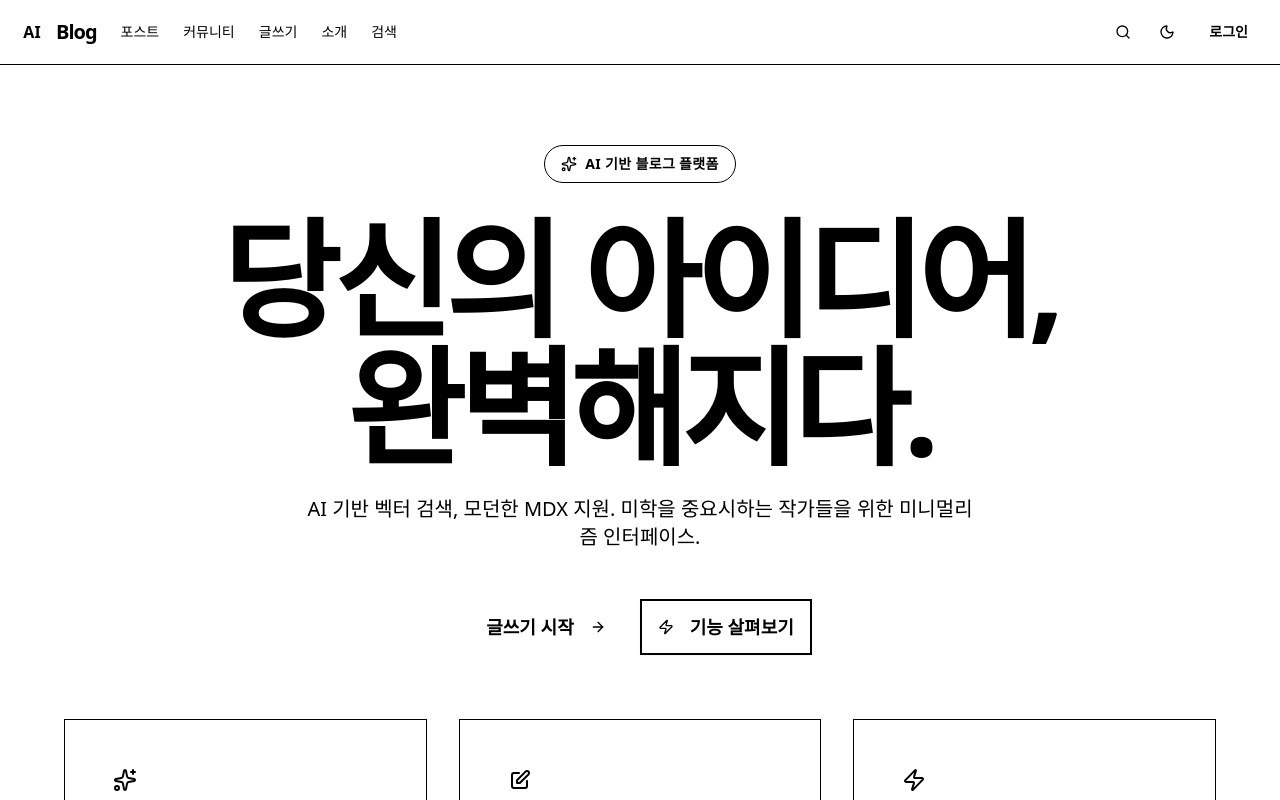
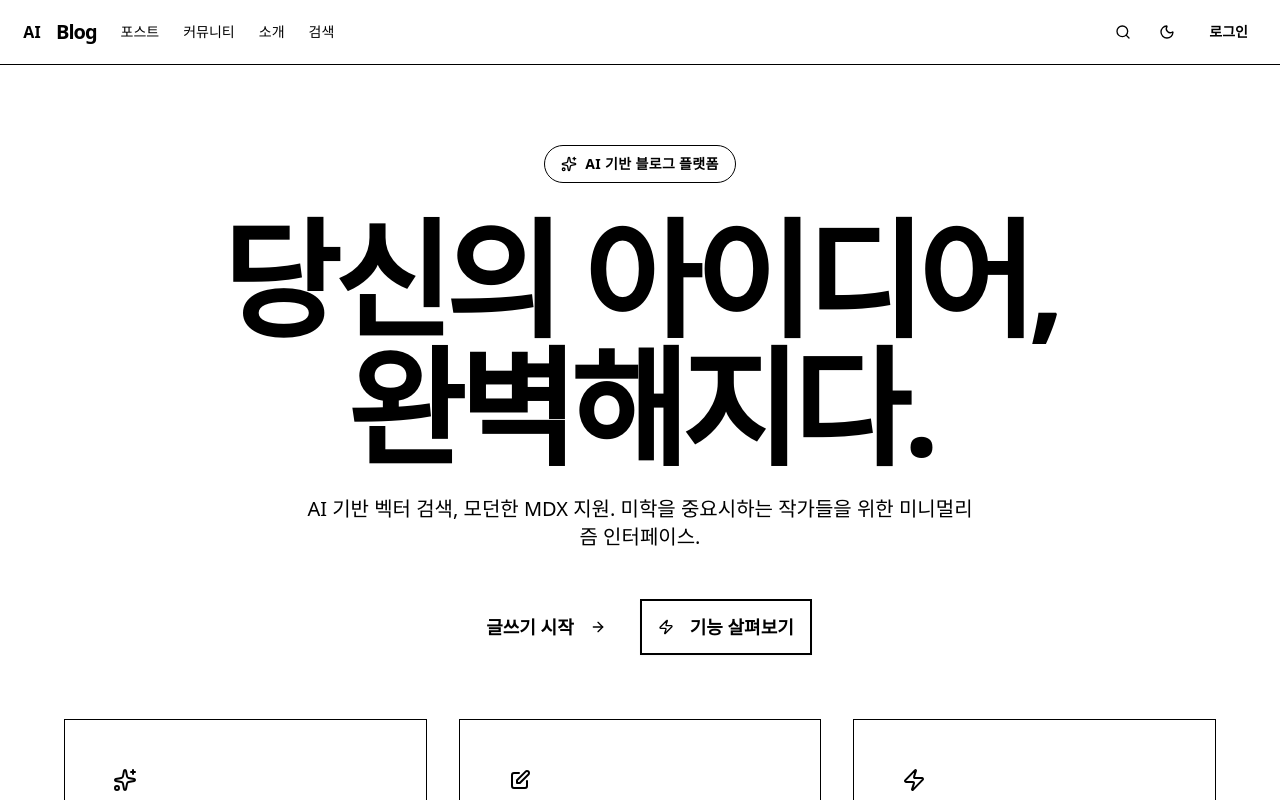
Before and after one commit to jmj732/My-Blog, a Next.js app: page / in a window 1280 px wide. Shown: the top 800 px of the page. Built offline with nearby package versions, Linux system fonts and the light colour scheme; no server answers.

Commit message:
refactor: 헤더 글 쓰기 ADMIN만 보이도록 변경

```diff
--- a/src/components/layout/header.tsx
+++ b/src/components/layout/header.tsx
@@ -77,9 +77,11 @@ export function Header() {
                     <Link href="/community" className="hover:text-primary transition-colors">
                         커뮤니티
                     </Link>
-                    <Link href="/write" className="hover:text-primary transition-colors">
-                        글쓰기
-                    </Link>
+                    {user?.role === "ADMIN" && (
+                        <Link href="/write" className="hover:text-primary transition-colors">
+                            글쓰기
+                        </Link>
+                    )}
                     <Link href="/about" className="hover:text-primary transition-colors">
                         소개
                     </Link>
```
